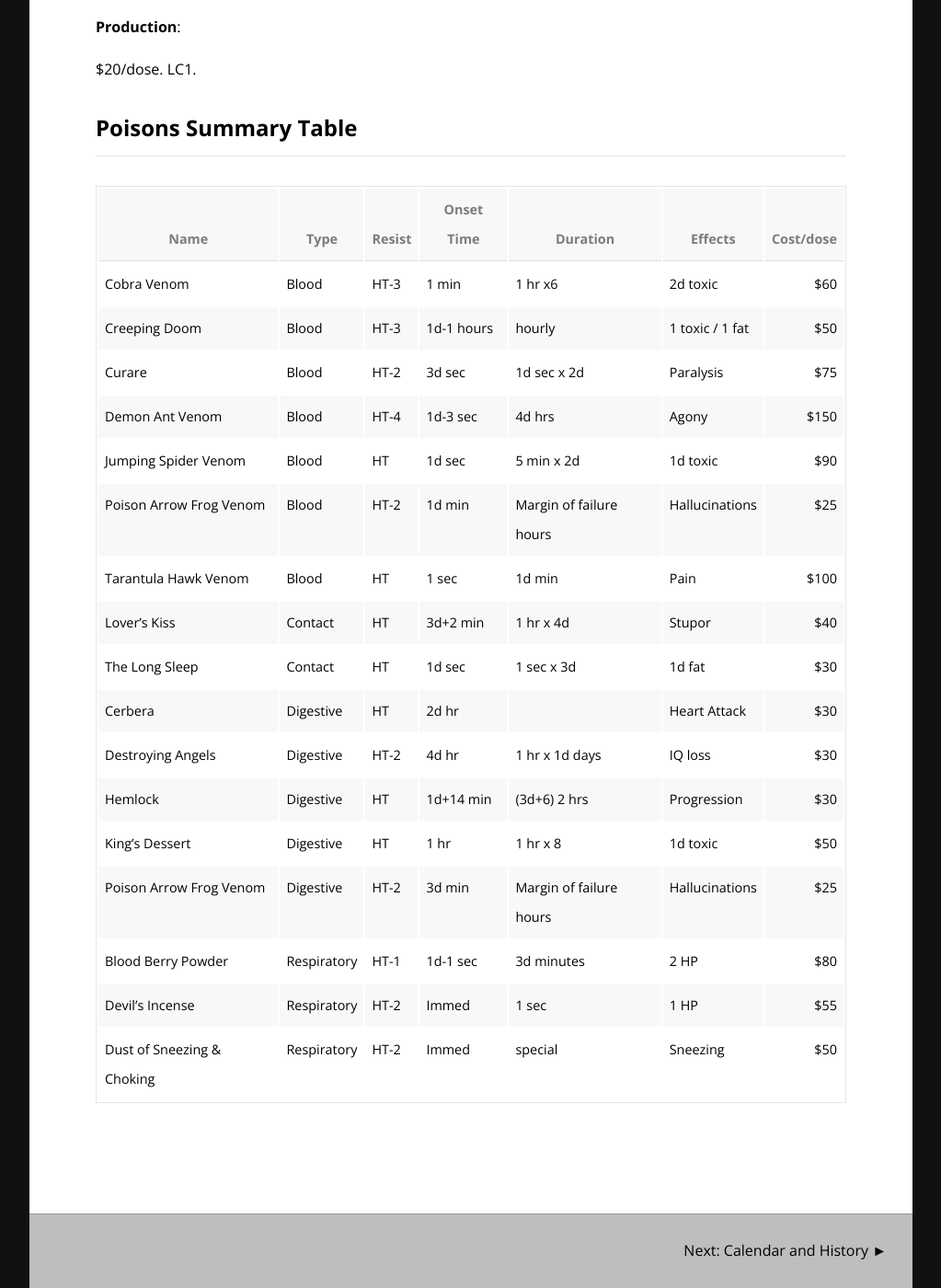
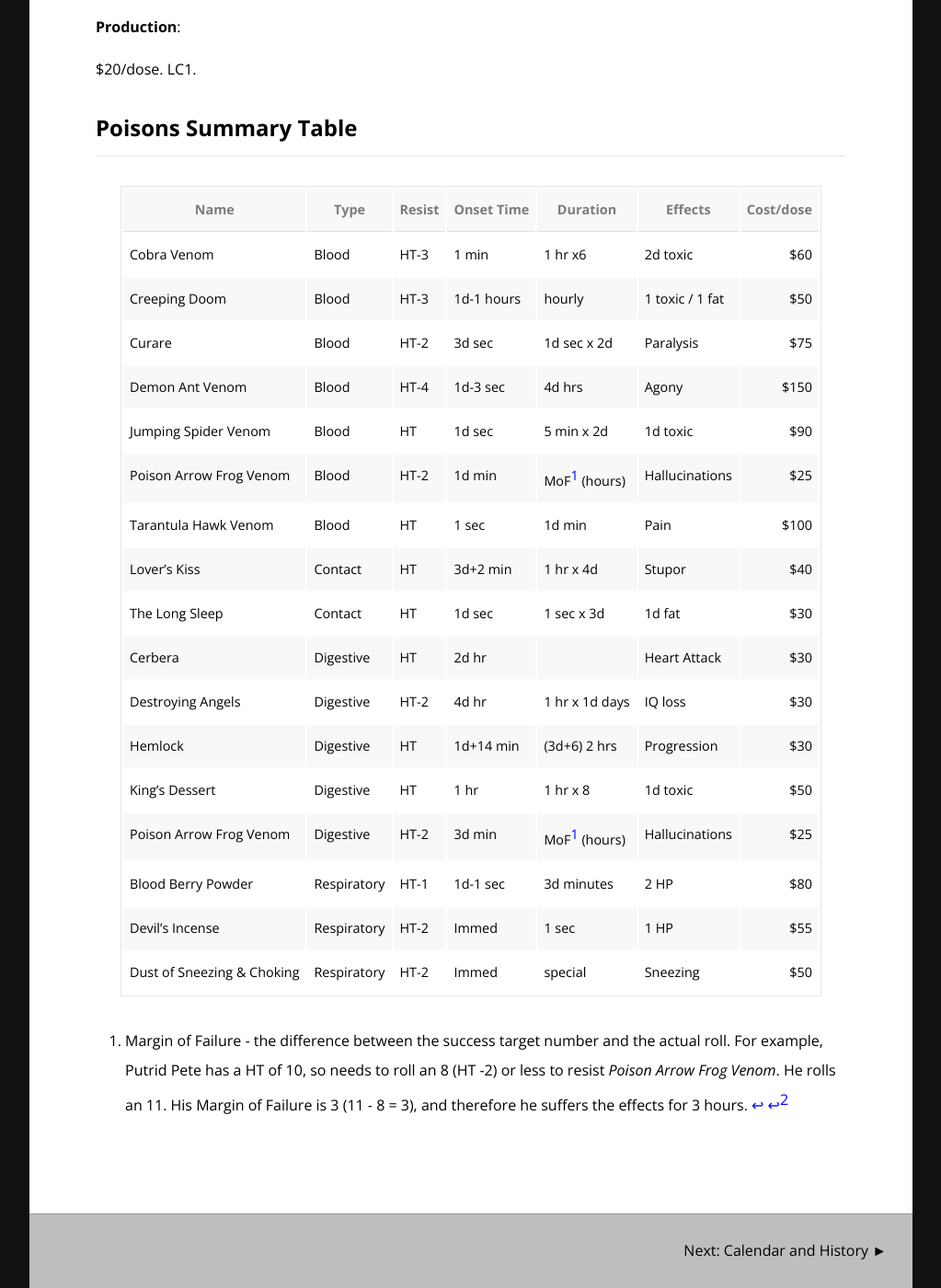
Before and after one commit to rickosborne/blackwater, a Jekyll site: the page built from _guide/350-poisons.md, in a window 1280 px wide and 1400 px high, scrolled down 11129 px. Shown: the whole window at 92% size, without its empty margins (128-1151 px from the left). Built offline with Jekyll 4.4.1, drawn with Linux system fonts in a browser that asks for light colours.

Commit message:
Update 350-poisons.md

```diff
--- a/_guide/350-poisons.md
+++ b/_guide/350-poisons.md
@@ -247,7 +247,7 @@ $20/dose. LC1.
 |Curare|Blood|HT-2|3d sec|1d sec x 2d|Paralysis|$75|
 |Demon Ant Venom|Blood|HT-4|1d-3 sec|4d hrs|Agony|$150|
 |Jumping Spider Venom|Blood|HT|1d sec|5 min x 2d|1d toxic|$90|
-|Poison Arrow Frog Venom|Blood|HT-2|1d min|Margin of failure hours|Hallucinations|$25|
+|Poison Arrow Frog Venom|Blood|HT-2|1d min|MoF[^1] (hours)|Hallucinations|$25|
 |Tarantula Hawk Venom|Blood|HT|1 sec|1d min|Pain|$100|
 |Lover's Kiss|Contact|HT|3d+2 min|1 hr x 4d|Stupor|$40|
 |The Long Sleep|Contact|HT|1d sec|1 sec x 3d|1d fat|$30|
@@ -255,7 +255,9 @@ $20/dose. LC1.
 |Destroying Angels|Digestive|HT-2|4d hr|1 hr x 1d days|IQ loss|$30|
 |Hemlock|Digestive|HT|1d+14 min|(3d+6) 2 hrs|Progression|$30|
 |King's Dessert|Digestive|HT|1 hr|1 hr x 8|1d toxic|$50|
-|Poison Arrow Frog Venom|Digestive|HT-2|3d min|Margin of failure hours|Hallucinations|$25|
+|Poison Arrow Frog Venom|Digestive|HT-2|3d min|MoF[^1] (hours)|Hallucinations|$25|
 |Blood Berry Powder|Respiratory|HT-1|1d-1 sec|3d minutes|2 HP|$80|
 |Devil's Incense|Respiratory|HT-2|Immed|1 sec|1 HP|$55|
 |Dust of Sneezing & Choking|Respiratory|HT-2|Immed|special|Sneezing|$50|
+
+[^1]: Margin of Failure - the difference between the success target number and the actual roll.  For example, Putrid Pete has a HT of 10, so needs to roll an 8 (HT -2) or less to resist *Poison Arrow Frog Venom*.  He rolls an 11.  His Margin of Failure is 3 (11 - 8 = 3), and therefore he suffers the effects for 3 hours.
```
